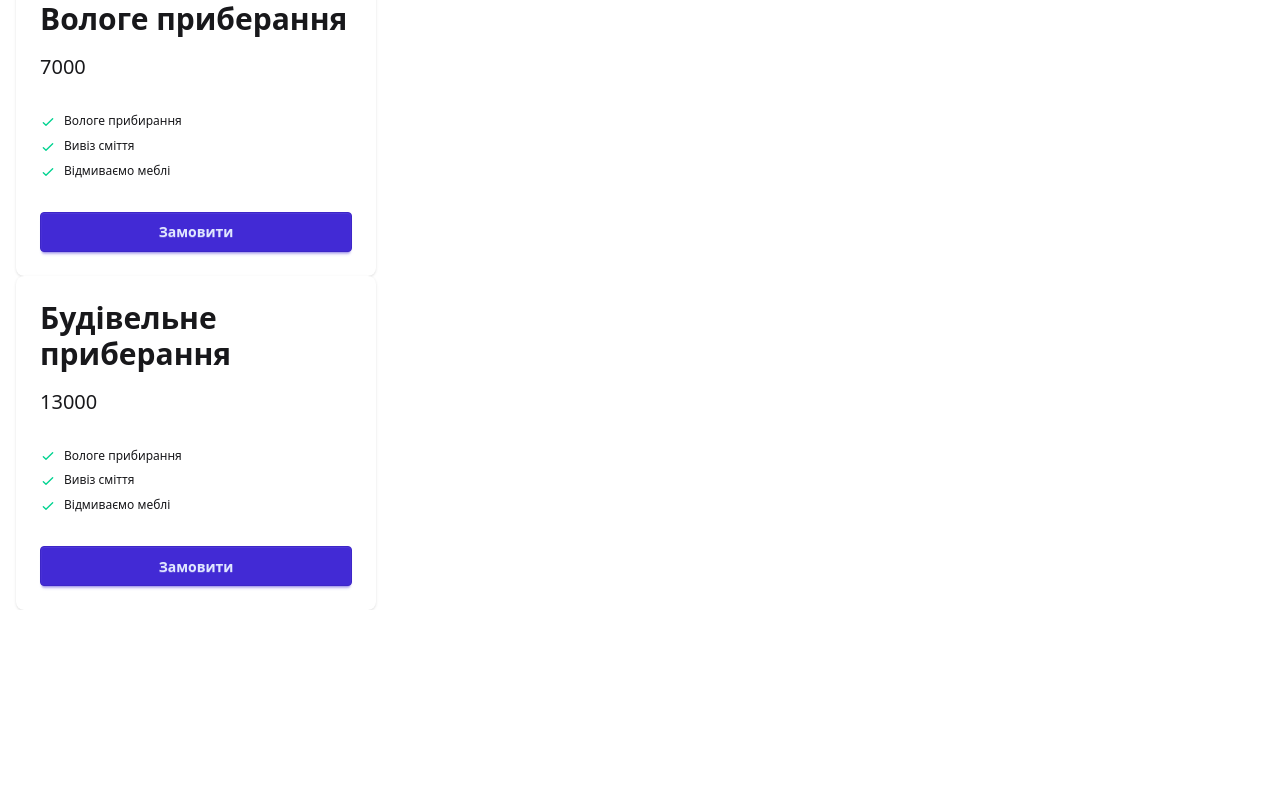
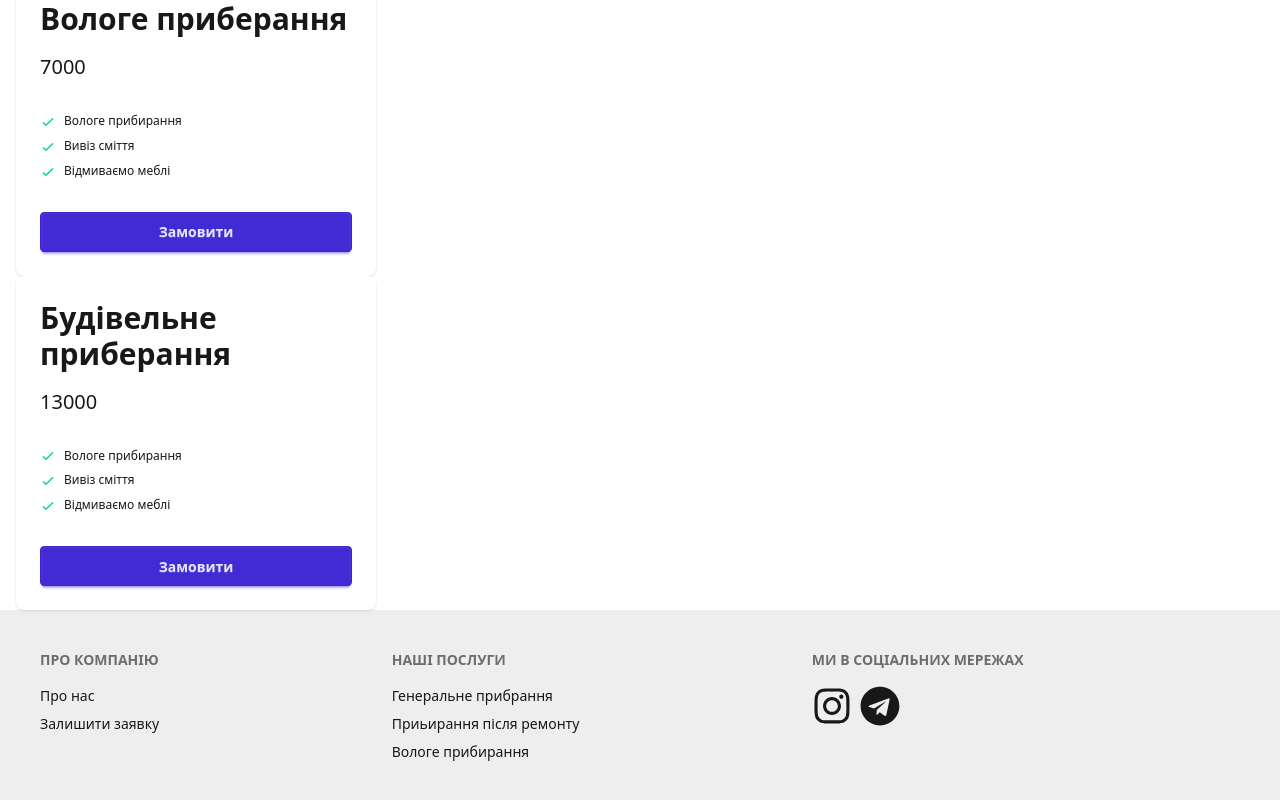
Before and after one commit to KaramushkoAndrii/naomi-next, a Next.js app: page / in a window 1280 px wide. Shown: the part 3230-4030 px from the top of the page. Before the commit the page ends 3840 px from the top, so only its background shows below. Built offline with nearby package versions, Linux system fonts and the light colour scheme.

Commit message:
ref: cahnged size of icoons in social footer

```diff
--- a/src/app/page.jsx
+++ b/src/app/page.jsx
@@ -3,6 +3,7 @@ import { AboutSection } from "@/components/about-section/AboutSection";
 import { AdvantageSection } from "@/components/abvantage-section/AdvantageSection";
 import { ServicesSection } from "@/components/services-section/ServicesSection";
 import { PricesSection } from "@/components/prices-section/PricesSection";
+import { Footer } from "@/components/footer/Footer";
 
 export default async function Home({ params }) {
   return (
@@ -12,6 +13,7 @@ export default async function Home({ params }) {
       <AdvantageSection />
       <ServicesSection />
       <PricesSection />
+      <Footer />
     </>
   );
 }
--- /dev/null
+++ b/src/components/footer/Footer.jsx
@@ -0,0 +1,47 @@
+import { NavigationData } from "@/data/navigationData";
+import { NavigationServicesData } from "@/data/navigationData";
+import { SocialData } from "@/data/socialData";
+import Link from "next/link";
+
+export const Footer = () => {
+  return (
+    <footer className="footer sm:footer-horizontal bg-base-300 text-base-content p-10">
+      <nav>
+        <h6 className="footer-title">Про компанію</h6>
+        <ul className="grid gap-2">
+          {NavigationData.map((item) => (
+            <li key={item.id}>
+              <Link className="link link-hover" href={item.src}>
+                {item.text}
+              </Link>
+            </li>
+          ))}
+        </ul>
+      </nav>
+      <nav>
+        <h6 className="footer-title">Наші послуги</h6>
+        <ul className="grid gap-2">
+          {NavigationServicesData.map((item) => (
+            <li key={item.id}>
+              <Link className="link link-hover" href={item.src}>
+                {item.text}
+              </Link>
+            </li>
+          ))}
+        </ul>
+      </nav>
+      <nav>
+        <h6 className="footer-title">Ми в соціальних мережах</h6>
+        <ul className="flex gap-2">
+          {SocialData.map((item) => (
+            <li key={item.id}>
+              <Link href={item.src} target="__blank">
+                {item.icon}
+              </Link>
+            </li>
+          ))}
+        </ul>
+      </nav>
+    </footer>
+  );
+};
--- /dev/null
+++ b/src/data/socialData.js
@@ -0,0 +1,17 @@
+import { FaInstagram } from "react-icons/fa";
+import { FaTelegram } from "react-icons/fa";
+
+export const SocialData = [
+  {
+    name: "instagram",
+    src: "https://www.youtube.com/",
+    icon: <FaInstagram size={40} />,
+    id: 1,
+  },
+  {
+    name: "telegram",
+    src: "https://tailwindcss.com/",
+    icon: <FaTelegram size={40} />,
+    id: 2,
+  },
+];
```
